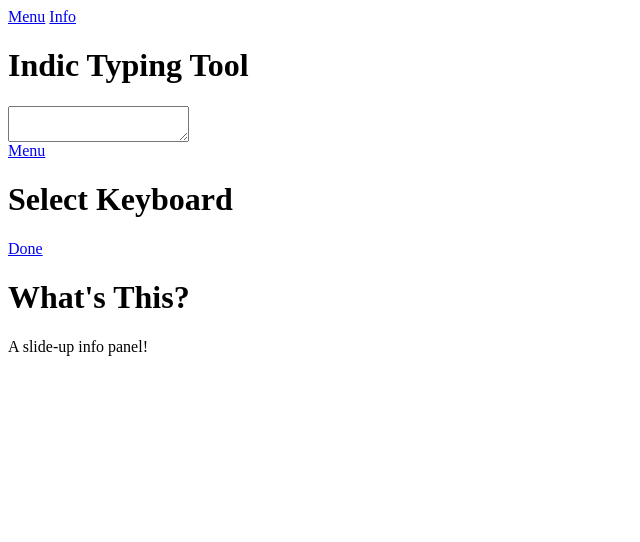
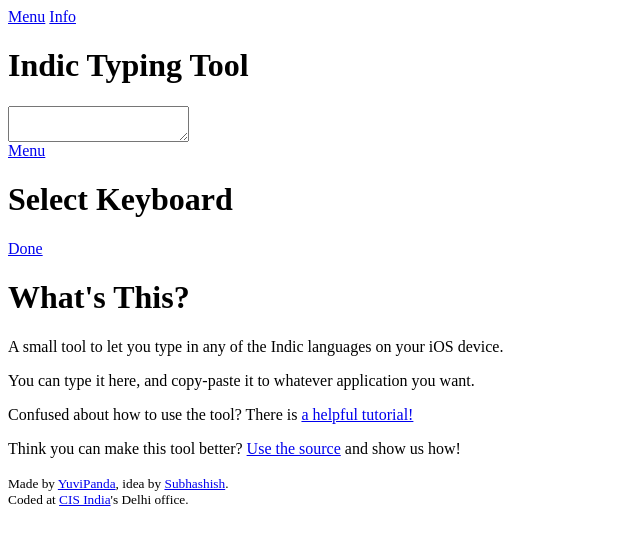
Before and after one commit to yuvipanda/indic-typing-tool, a plain HTML site: page index.html in a window 1280 px wide. Shown: the whole page, without its empty margins (0-640 px from the left). Drawn offline with Linux system fonts and the light colour scheme.

Commit message:
Added about text

```diff
--- a/index.html
+++ b/index.html
@@ -41,7 +41,13 @@
     <div class="stp-content-frame">
         <div class="stp-content-body">
             <div class="container">
-                <p>A slide-up info panel!</p>
+                <p>A small tool to let you type in any of the Indic languages on your iOS device. </p>
+                <p>You can type it here, and copy-paste it to whatever application you want.</p>
+                <p>Confused about how to use the tool? There is <a href="https://meta.wikimedia.org/wiki/India_Access_To_Knowledge/Community_support/Tools_and_apps/Indic_typing_tool#Typing_using_this_tool">a helpful tutorial!</a></p>
+                <p>Think you can make this tool better? <a href="https://github.com/yuvipanda/indic-typing-tool">Use the source</a> and show us how!</a>
+                <br /> <br />
+                <small>Made by <a href="http://yuvi.in">YuviPanda</a>, idea by <a href="https://meta.wikimedia.org/wiki/User:Psubhashish">Subhashish</a>. <br />Coded at <a href="http://cis-india.org/">CIS India</a>'s Delhi office.</small>
+                <p>
             </div>
         </div>
     </div>
--- a/stylesheets/main.css/b.theme.less
+++ b/stylesheets/main.css/b.theme.less
@@ -53,7 +53,6 @@ body {
   font-family: 'Helvetica Neue', 'Helvetica-Neue', 'HelveticaNeue', Helvetica, Arial, sans-serif;
   font-size: 1em;
   font-weight: normal;
-  text-shadow: 0 1px 0 rgba(0, 0, 0, 0.4);
   word-wrap: break-word;
   -webkit-text-size-adjust: none;
 }
--- a/stylesheets/main.css/c.app.css
+++ b/stylesheets/main.css/c.app.css
@@ -48,3 +48,16 @@ nav a.selected {
 nav a.selected select {
     color: #000;
 }
+
+#about .container {
+    text-align: center;
+    line-height: 150%;
+}
+
+#about .container p {
+    margin-bottom: 12px;
+}
+
+#about small {
+    font-size: 80%;
+}
```
Also changed, not shown: 1 other file.
